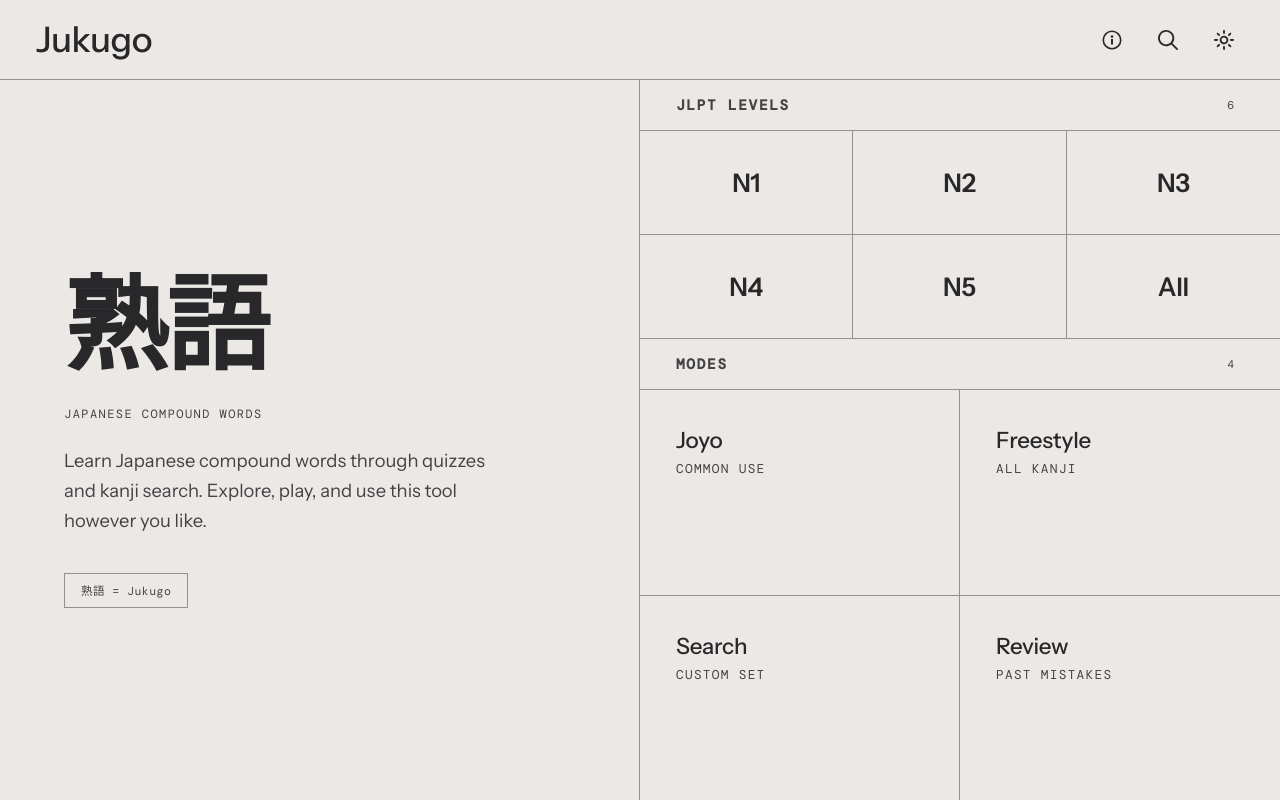
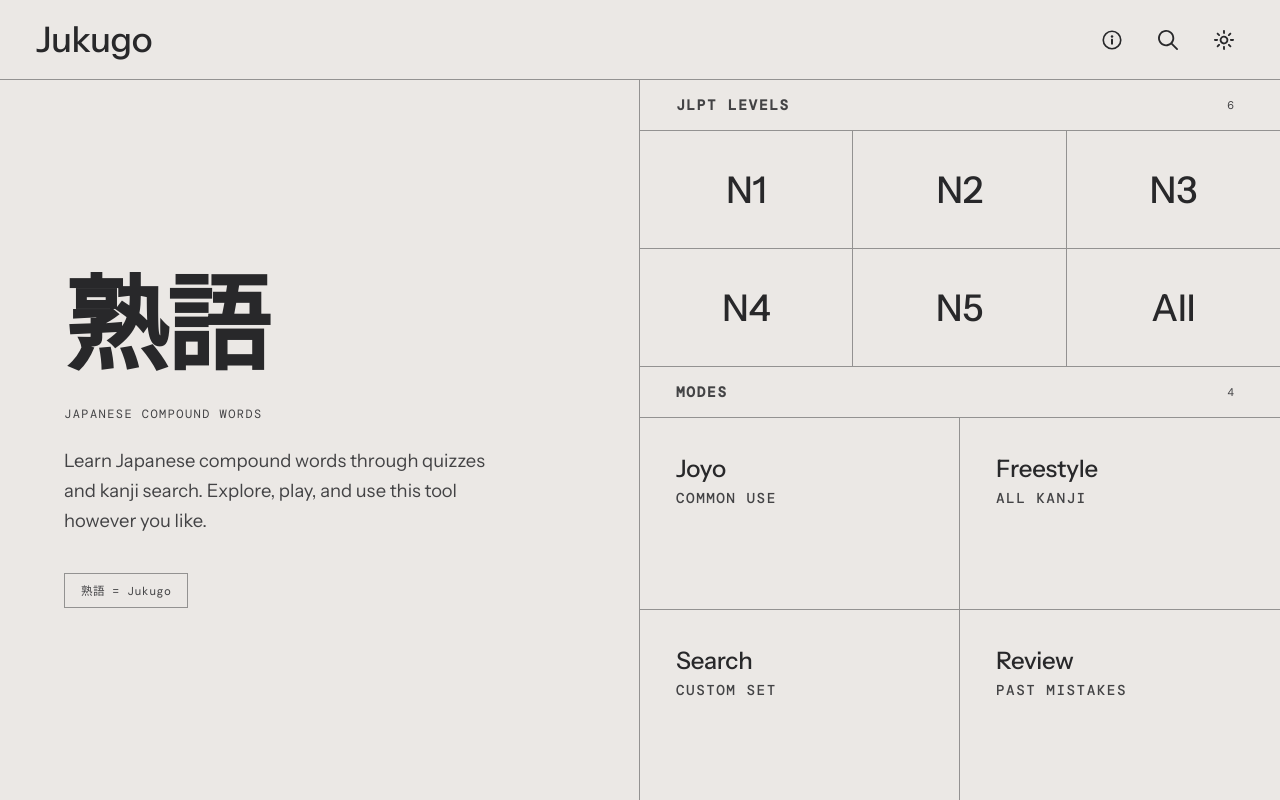
Before and after one commit to leedoughty/jukugo, a Next.js app: page / in a window 1280 px wide. Built offline with nearby package versions, Linux system fonts and the light colour scheme; a web font is replaced by a local one.

Commit message:
Update text sizing on quiz menu

```diff
--- a/src/app/components/quiz/quizMenu.module.css
+++ b/src/app/components/quiz/quizMenu.module.css
@@ -127,6 +127,7 @@
   font-family: var(--font-mono);
   font-size: 0.7rem;
   text-transform: uppercase;
+  font-weight: 500;
   letter-spacing: 0.1em;
   color: var(--text-muted);
 }
@@ -155,7 +156,8 @@
   }
 
   .levelN {
-    font-size: 1.6rem;
+    font-size: 2.3rem;
+    font-weight: 500;
   }
 
   .modesGrid {
@@ -169,10 +171,10 @@
   }
 
   .modeLabel {
-    font-size: 1.4rem;
+    font-size: 1.5rem;
   }
 
   .modeSub {
-    font-size: 0.8rem;
+    font-size: 0.9rem;
   }
 }
```
